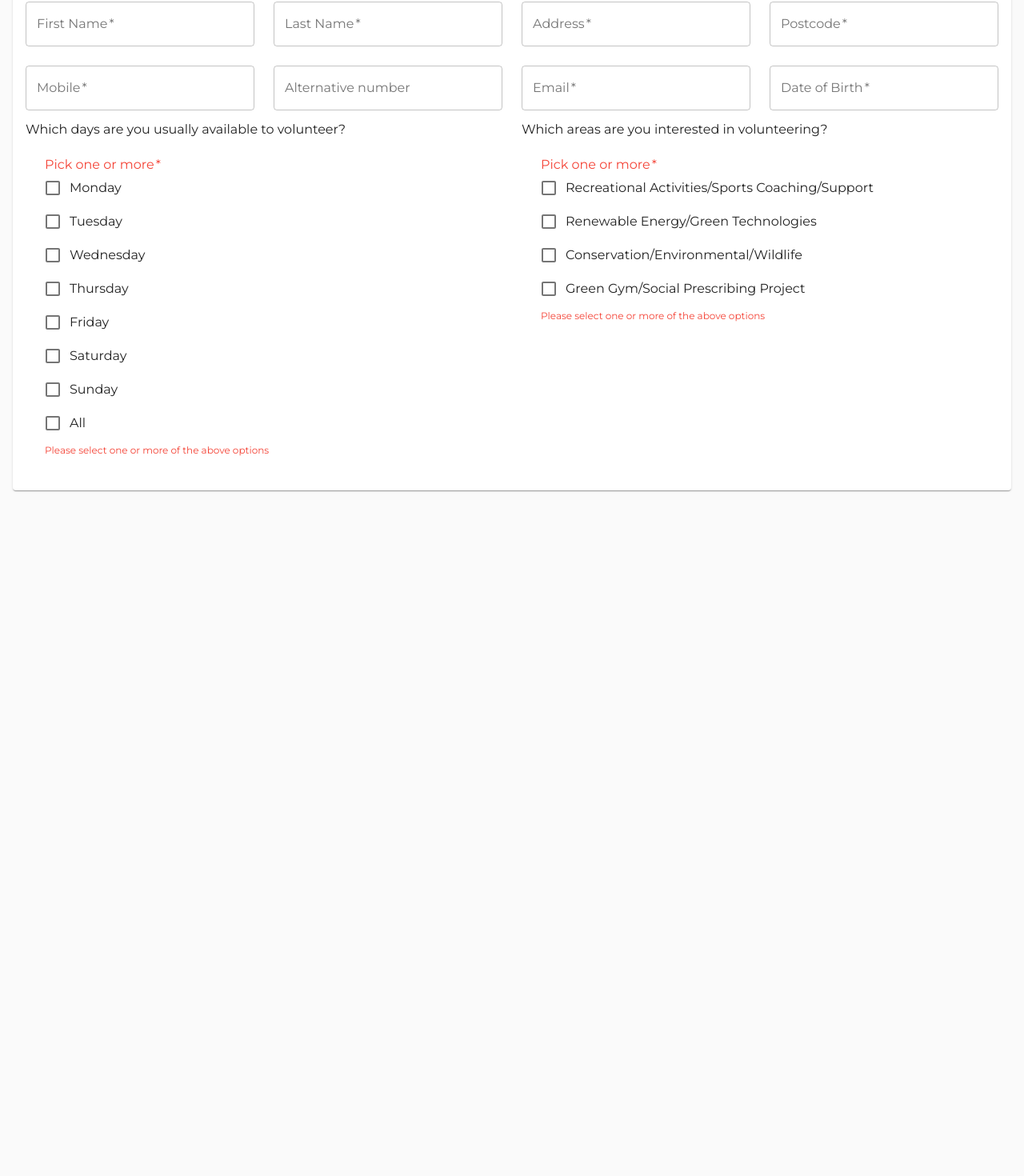
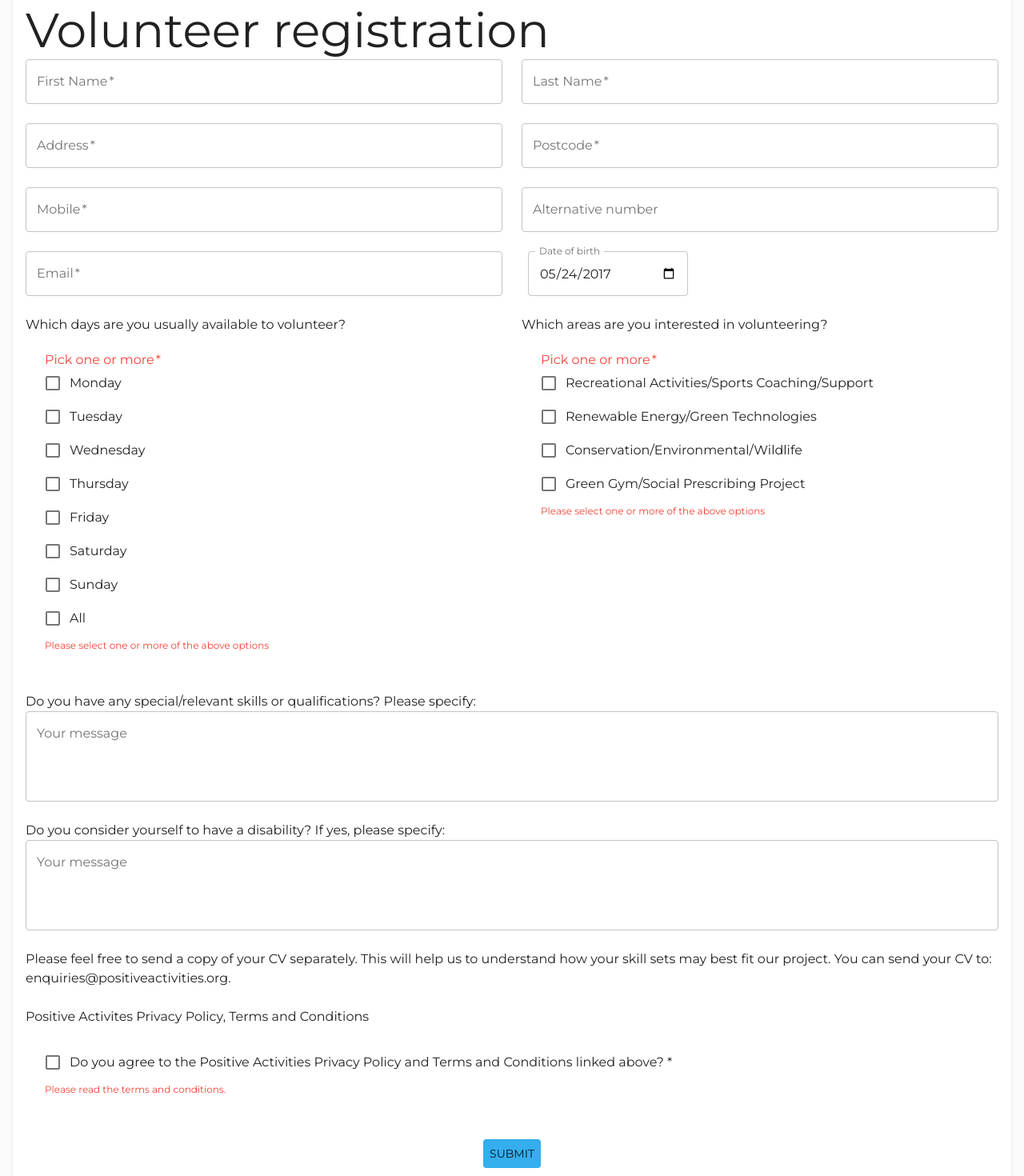
Before and after one commit to BitterBlue22/h-eco-centre-FE, a React (Create React App) app: page /volunteer in a window 1280 px wide. Shown: the part 94-1564 px from the top of the page at 80% size. Before the commit the page ends 1349 px from the top, so only its background shows below. Built offline with nearby package versions, Linux system fonts and the light colour scheme.

Commit message:
adds new registration fields for special skills and disability

```diff
--- a/src/containers/Registration/RegistrationForm.jsx
+++ b/src/containers/Registration/RegistrationForm.jsx
@@ -3,22 +3,32 @@ import {
   Grid,
   TextField,
   Typography,
-  FormGroup,
-  FormLabel,
-  Checkbox,
-  FormControlLabel,
-  FormHelperText,
-  FormControl,
+  Button,
   makeStyles,
 } from "@material-ui/core";
 import DaysChecklist from "./DaysChecklist";
 import InterestsChecklist from "./InterestsChecklist";
+import TextBox from "../../components/TextBox";
+import Terms from "../../components/Terms";
+import DatePickers from "../../components/DatePicker";
+
+const useStyles = makeStyles((theme) => ({
+  root: {
+    display: "flex",
+  },
+  button: {
+    margin: theme.spacing(2),
+    backgroundColor: theme.palette.secondary.main,
+  },
+}));
 
 const RegistrationForm = () => {
+  const classes = useStyles();
   return (
     <form>
-      <Grid container spacing={3}>
-        <Grid item xs={12} md={6} lg={3}>
+      <Typography variant="h2">Volunteer registration</Typography>
+      <Grid container spacing={3} justify="space-evenly">
+        <Grid item xs={12} md={6}>
           <TextField
             required
             id="first-name"
@@ -28,7 +38,7 @@ const RegistrationForm = () => {
             fullWidth
           />
         </Grid>
-        <Grid item xs={12} md={6} lg={3}>
+        <Grid item xs={12} md={6}>
           <TextField
             required
             id="last-name"
@@ -38,7 +48,7 @@ const RegistrationForm = () => {
             fullWidth
           />
         </Grid>
-        <Grid item xs={12} md={6} lg={3}>
+        <Grid item xs={12} md={6}>
           <TextField
             required
             id="address"
@@ -48,7 +58,7 @@ const RegistrationForm = () => {
             fullWidth
           />
         </Grid>
-        <Grid item xs={12} md={6} lg={3}>
+        <Grid item xs={12} md={6}>
           <TextField
             required
             id="postcode"
@@ -58,7 +68,7 @@ const RegistrationForm = () => {
             fullWidth
           />
         </Grid>
-        <Grid item xs={12} md={6} lg={3}>
+        <Grid item xs={12} md={6}>
           <TextField
             required
             id="mobile"
@@ -68,7 +78,7 @@ const RegistrationForm = () => {
             fullWidth
           />
         </Grid>
-        <Grid item xs={12} md={6} lg={3}>
+        <Grid item xs={12} md={6}>
           <TextField
             id="alternative-number"
             label="Alternative number"
@@ -77,28 +87,21 @@ const RegistrationForm = () => {
             fullWidth
           />
         </Grid>
-        <Grid item xs={12} md={6} lg={3}>
+        <Grid item xs={12} md={6}>
           <TextField
             required
             id="email"
             label="Email"
             variant="outlined"
+            type="email"
             placeholder="e.g. tsmith@gmail.com"
             fullWidth
           />
         </Grid>
-        <Grid item xs={12} md={6} lg={3}>
-          <TextField
-            required
-            id="dob"
-            label="Date of Birth"
-            placeholder="e.g. 07/03/1994"
-            variant="outlined"
-            fullWidth
-          />
+        <Grid item xs={12} md={6}>
+          <DatePickers label={"Date of birth"} />
         </Grid>
-      </Grid>
-      <Grid container spacing={3}>
+
         <Grid item xs={12} md={6}>
           <Typography>
             Which days are you usually available to volunteer?
@@ -111,6 +114,34 @@ const RegistrationForm = () => {
           </Typography>
           <InterestsChecklist />
         </Grid>
+        <Grid item xs={12}>
+          <Typography>
+            Do you have any special/relevant skills or qualifications? Please
+            specify:
+          </Typography>
+          <TextBox id={"special-skills"} />
+        </Grid>
+        <Grid item xs={12}>
+          <Typography>
+            Do you consider yourself to have a disability? If yes, please
+            specify:
+          </Typography>
+          <TextBox id={"disabilities"} />
+        </Grid>
+        <Grid item xs={12}>
+          <Typography variant="body1">
+            Please feel free to send a copy of your CV separately. This will
+            help us to understand how your skill sets may best fit our project.
+            You can send your CV to: enquiries@positiveactivities.org.
+          </Typography>
+        </Grid>
+        <Grid item xs={12}>
+          <Typography>
+            Positive Activites Privacy Policy, Terms and Conditions
+          </Typography>
+          <Terms />
+        </Grid>
+        <Button className={classes.button}>Submit</Button>
       </Grid>
     </form>
   );
```
